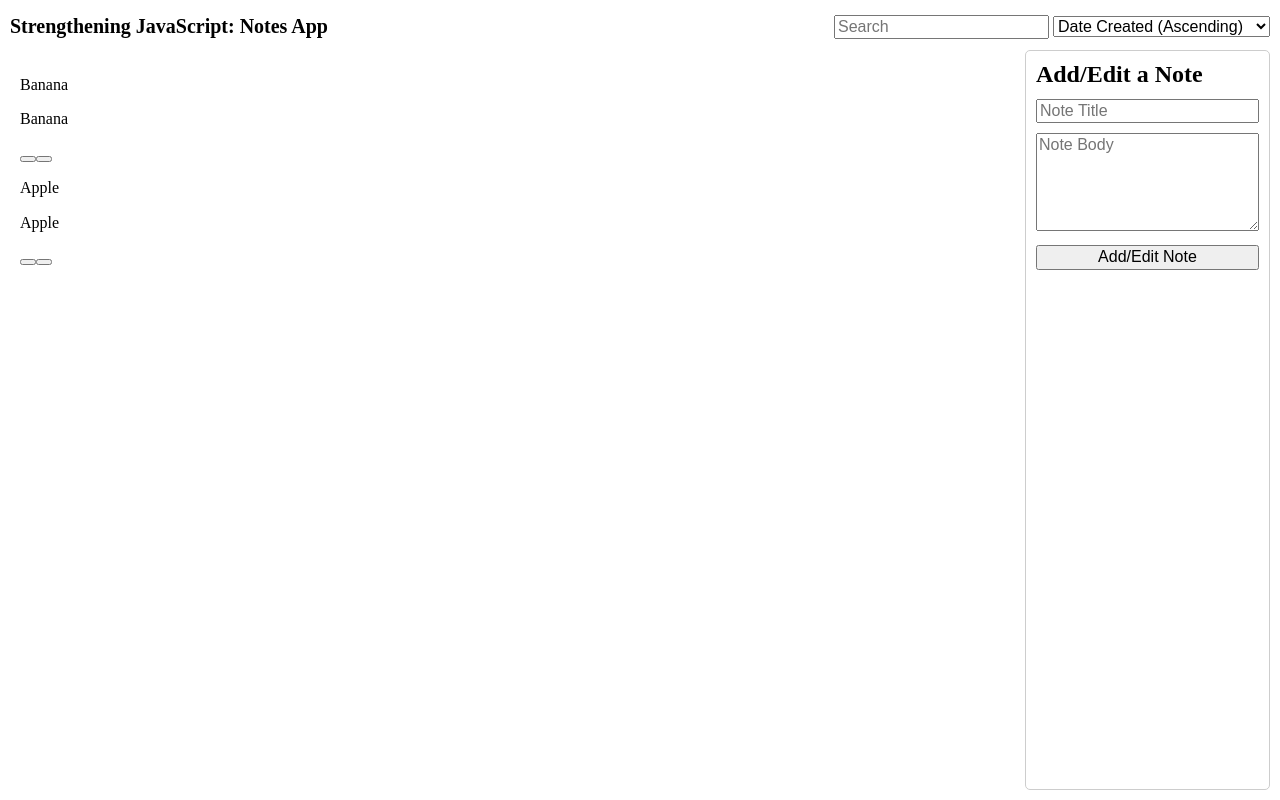
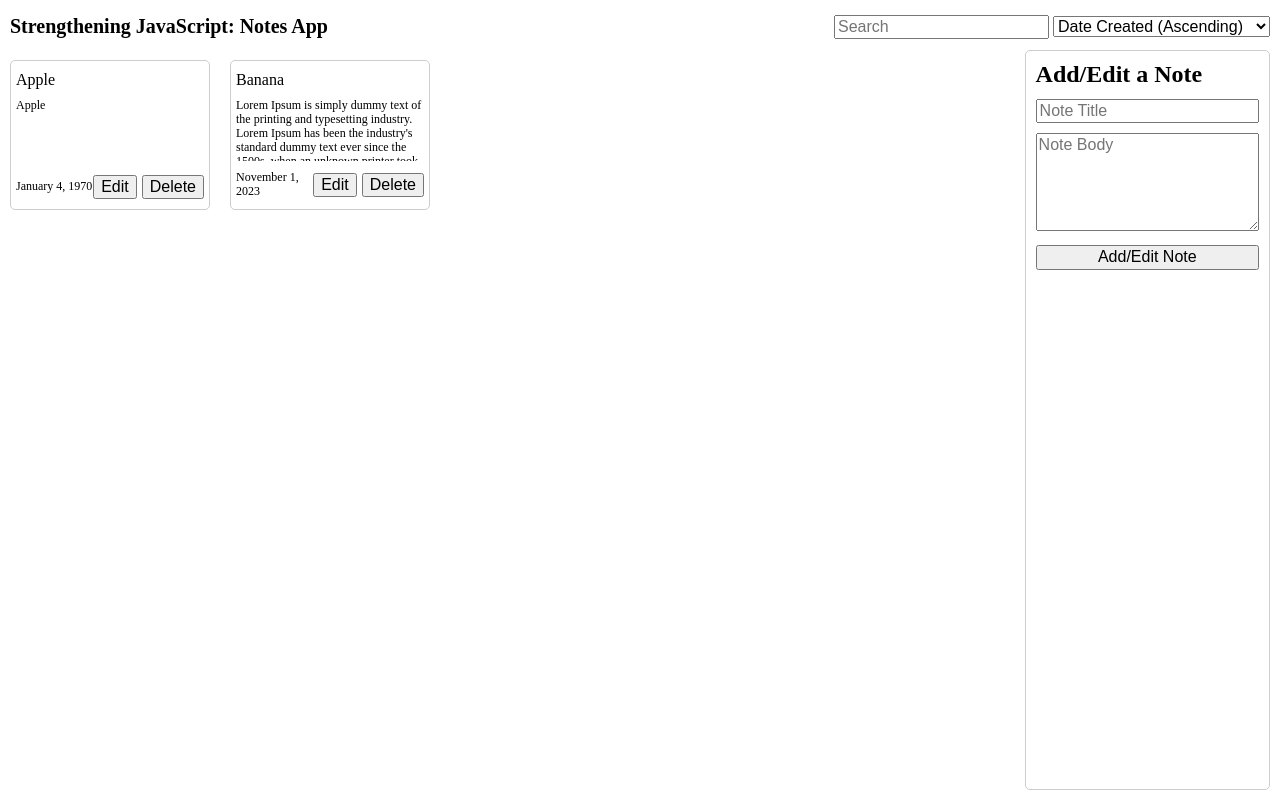
Before and after one commit to shaun-seeram/JS2023-Notes-App, a plain HTML site: page index.html in a window 1280 px wide. Shown: the top 800 px of the page. Drawn offline with Linux system fonts and the light colour scheme.

Commit message:
Completed note scripting/basic styling

```diff
--- a/scripts.js
+++ b/scripts.js
@@ -4,14 +4,16 @@ const notes = JSON.parse(localStorage.getItem("notes")) ?? [{
     date: 2
 },{
     title: "Banana",
-    body: "Banana",
-    date: 1
+    body: "Lorem Ipsum is simply dummy text of the printing and typesetting industry. Lorem Ipsum has been the industry's standard dummy text ever since the 1500s, when an unknown printer took a galley of type and scrambled it to make a type specimen book. It has survived not only five centuries, but also the leap into electronic typesetting, remaining essentially unchanged. It was popularised in the 1960s with the release of Letraset sheets containing Lorem Ipsum passages, and more recently with desktop publishing software like Aldus PageMaker including versions of Lorem Ipsum.",
+    date: 1699915639025
 }];
 
 const filters = {
     text: "",
     sort: "dateA"
 }
+
+const monthArr = ["January", "February", "March", "April", "May", "June", "July", "August", "September", "October", "November", "December"]
 
 const notesSection = document.querySelector(".notesListContainer");
 
@@ -63,6 +65,7 @@ const renderNotes = () => {
     }
 
     filteredNotes().forEach((note) => {
+        const date = new Date(note.date);
         const container = document.createElement("div");
         const noteTitle = document.createElement("p");
         const noteText = document.createElement("p");
@@ -81,11 +84,17 @@ const renderNotes = () => {
         noteText.textContent = note.body;
         noteText.classList.add("noteBody");
 
+        editNote.textContent = "Edit";
+        deleteNote.textContent = "Delete";
+
         noteFooterR.appendChild(editNote);
         noteFooterR.appendChild(deleteNote);
+        noteFooterR.classList.add("noteFooterR")
 
+        noteDate.textContent = `${monthArr[date.getMonth()]} ${date.getDay()}, ${date.getFullYear()}`
         noteFooter.appendChild(noteDate);
         noteFooter.appendChild(noteFooterR);
+        noteFooter.classList.add("noteFooter")
 
         container.appendChild(noteTitle);
         container.appendChild(noteText);
--- a/styles.css
+++ b/styles.css
@@ -7,6 +7,11 @@ html { -moz-box-sizing: border-box; -webkit-box-sizing: border-box; box-sizing:
 *, *:before, *:after {box-sizing: inherit}
 
 .sr-only { position: absolute; width: 1px; height: 1px; margin: -1px; border: 0; padding: 0; white-space: nowrap; clip-path: inset(100%); clip: rect(0 0 0 0); overflow: hidden;}
+
+p, h1, h2, h3, h4, h5, h6 {
+    margin: 0;
+    padding: 0;
+}
 
 header {
     padding: 15px 10px;
@@ -33,7 +38,31 @@ main section {
 }
 
 .notesListContainer {
+    padding-left: 0;
+    display: flex;
+    flex-wrap: wrap;
+    gap: 20px;
+    align-items: flex-start;
+}
 
+.noteContainer {
+    display: flex;
+    flex-direction: column;
+    width: 200px;
+    height: 150px;
+    border: 1px solid #cdcdcd;
+    border-radius: 5px;
+    padding: 10px 5px;
+}
+
+.noteTitle {
+    margin-bottom: 10px;
+}
+
+.noteBody {
+    font-size: 12px;
+    margin-bottom: 10px;
+    overflow: scroll;
 }
 
 .notesCreationContainer {
@@ -52,4 +81,18 @@ main section {
     margin-bottom: 10px;
 }
 
-.notesCreationContainer input[type="submit"] {}
+.noteFooter {
+    margin-top: auto;
+    display: flex;
+    justify-content: space-between;
+    align-items: center;
+}
+
+.noteFooter p {
+    font-size: 12px;
+}
+
+.noteFooterR {
+    display: flex;
+    gap: 5px;
+}
```
